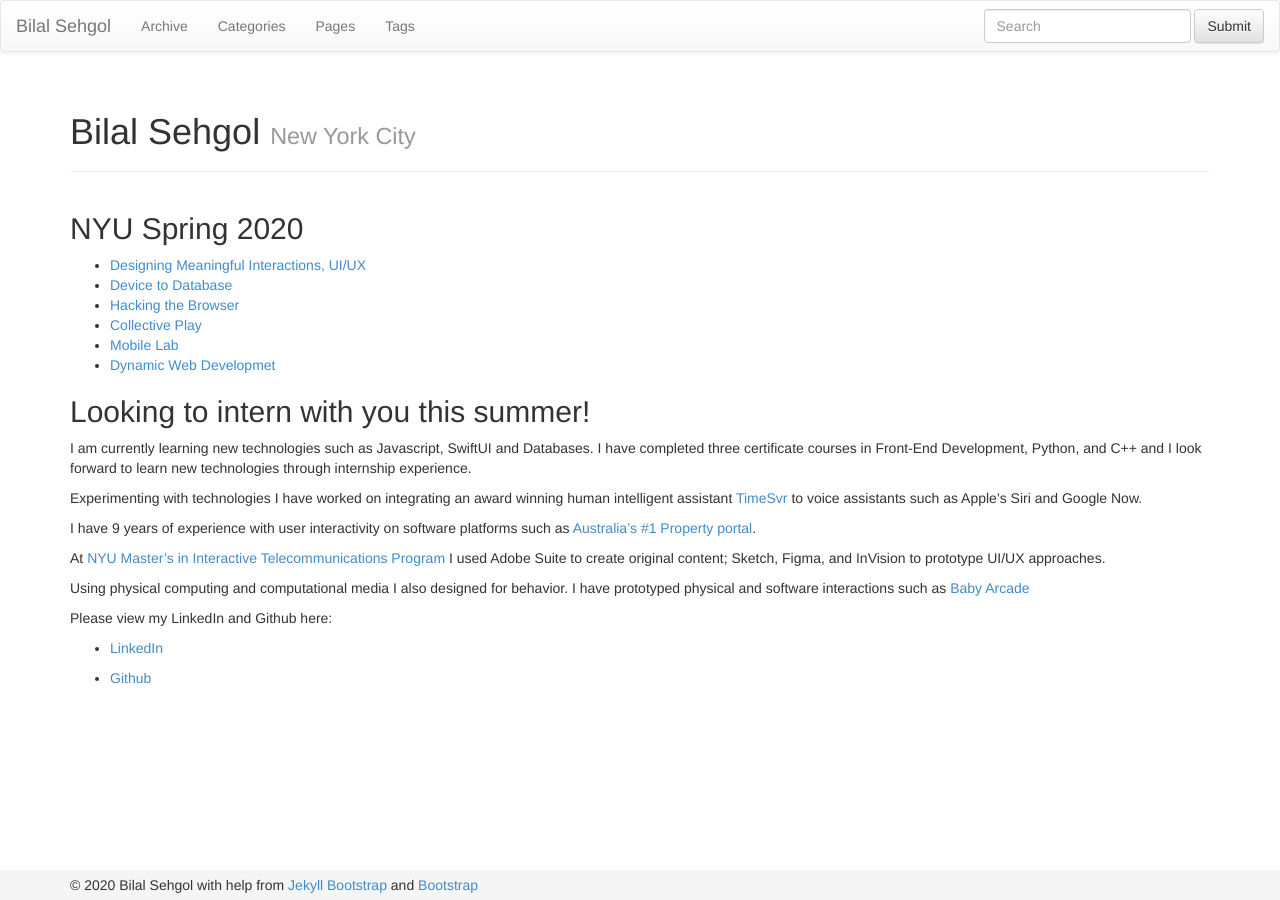
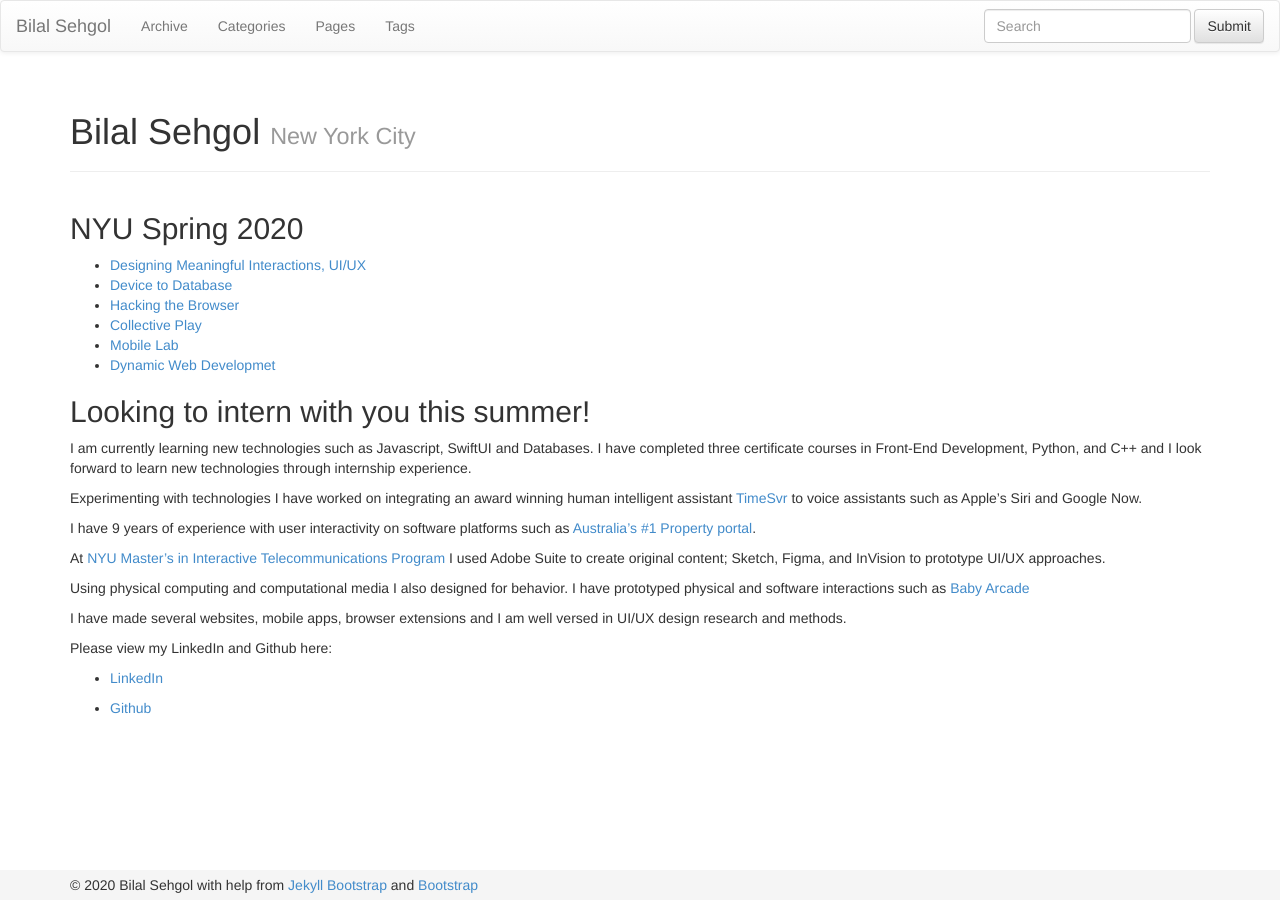
Before and after one commit to bsehgol/bilalsehgol.github.io, a Jekyll site: the page built from index.md, in a window 1280 px wide. Built offline with Jekyll 4.4.1, drawn with Linux system fonts in a browser that asks for light colours; nearby versions of some CDN libraries.

Commit message:
Update index.md

```diff
--- a/index.md
+++ b/index.md
@@ -27,6 +27,8 @@ At [NYU Master's in Interactive Telecommunications Program](https://tisch.nyu.ed
 
 Using physical computing and computational media I also designed for behavior. I have prototyped physical and software interactions such as [Baby Arcade](https://docs.google.com/presentation/d/1B6X02WgVRav2-ldXhJka9qMu80qopMIVvaj4LvIbGTU/edit#slide=id.p)
 
+I have made several websites, mobile apps, browser extensions and I am well versed in UI/UX design research and methods.
+
 Please view my LinkedIn and Github here:
 - [LinkedIn](https://www.linkedin.com/in/bilalsehgol/)
 
```
